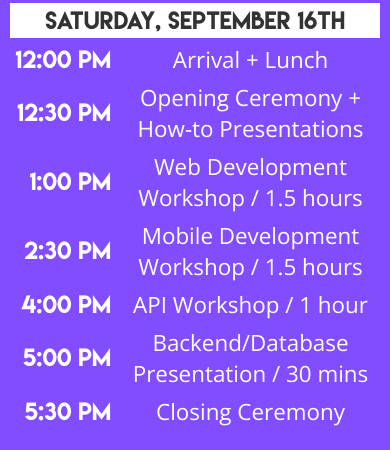
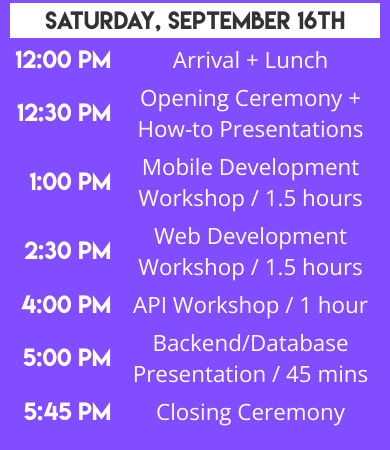
Before and after one commit to HackGT/hackgteenyfall2017-website, a plain HTML site: page index.html in a window 390 px wide. Shown: the part 1238-1688 px from the top of the page. Drawn offline with nearby package versions, Linux system fonts and the light colour scheme.

Commit message:
Swap web/mobile, extend time for backend

```diff
--- a/index.html
+++ b/index.html
@@ -64,11 +64,11 @@
 					</tr>
 					<tr>
 						<td>1:00 PM</td>
-						<td>Web Development Workshop / 1.5 hours</td>
+						<td>Mobile Development Workshop / 1.5 hours</td>
 					</tr>
 					<tr>
 						<td>2:30 PM</td>
-						<td>Mobile Development Workshop / 1.5 hours</td>
+						<td>Web Development Workshop / 1.5 hours</td>
 					</tr>
 					<tr>
 						<td>4:00 PM</td>
@@ -76,10 +76,10 @@
 					</tr>
 					<tr>
 						<td>5:00 PM</td>
-						<td>Backend/Database Presentation / 30 mins</td>
+						<td>Backend/Database Presentation / 45 mins</td>
 					</tr>
 					<tr>
-						<td>5:30 PM</td>
+						<td>5:45 PM</td>
 						<td>Closing Ceremony</td>
 					</tr>
 				</tbody>
```
